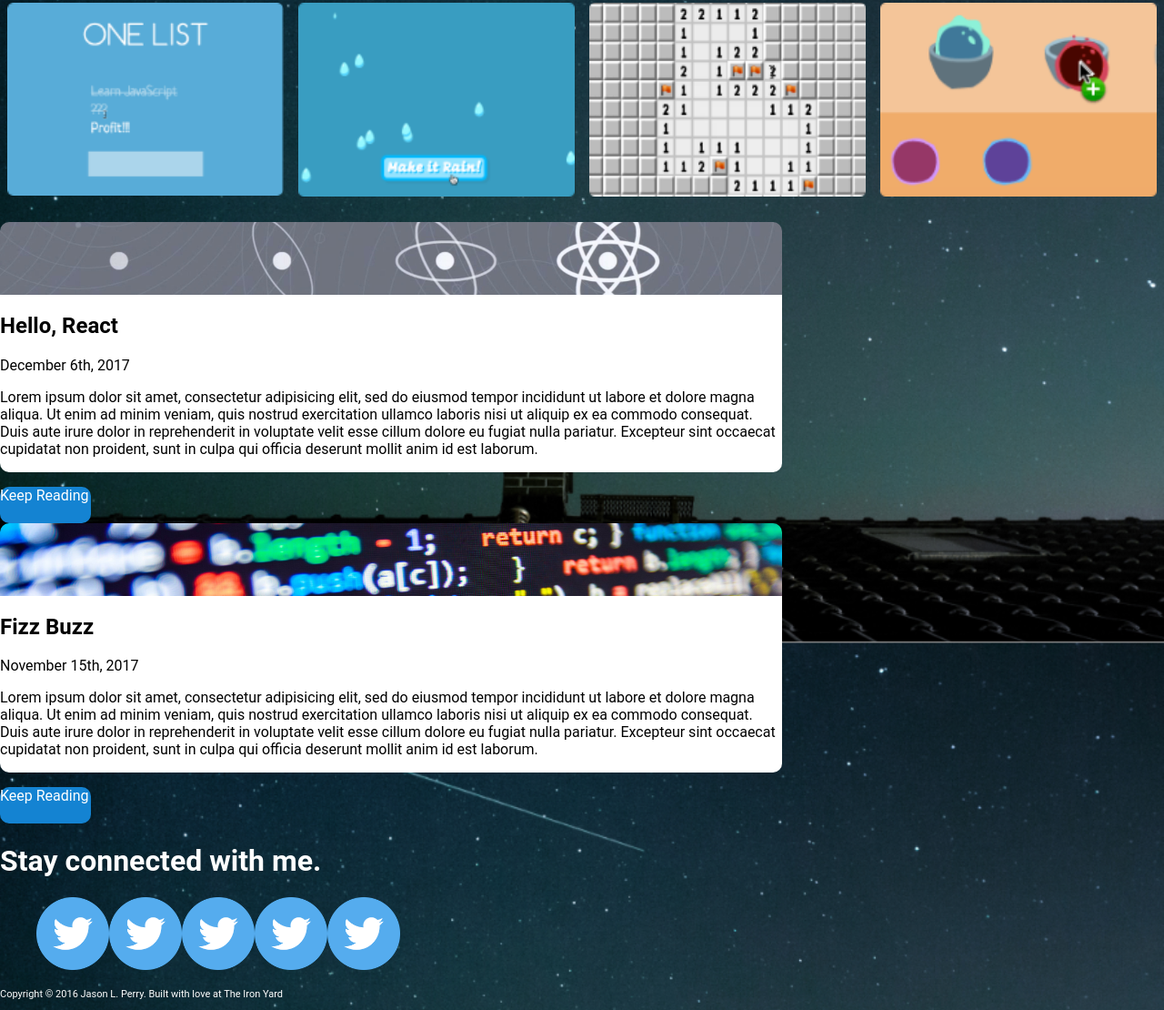
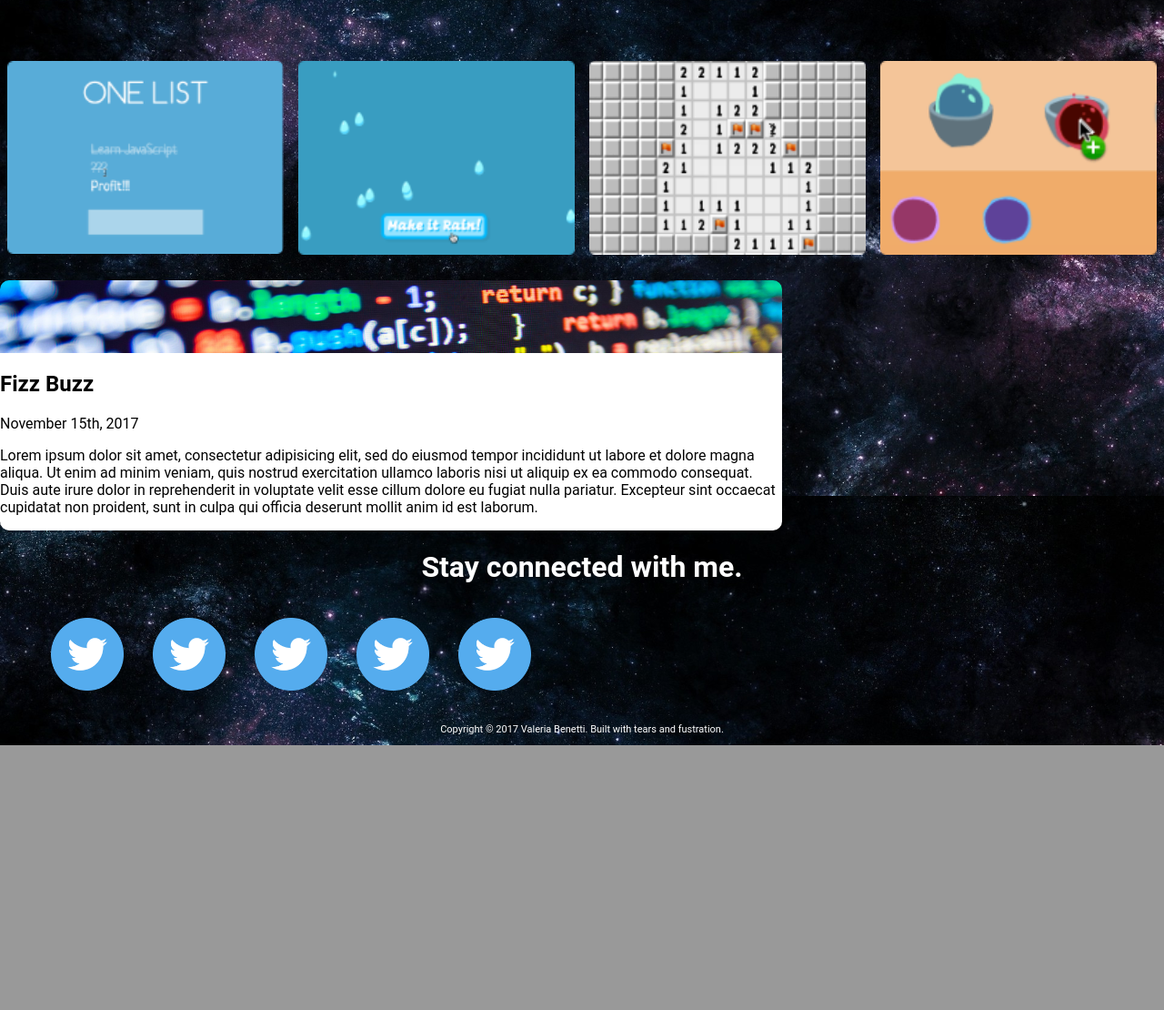
Before and after one commit to valeriabenetti/portfolio, a website: page public/index.html in a window 1280 px wide. Shown: the part 255-1365 px from the top of the page at 91% size. After the commit the page ends 1074 px from the top, so only its background shows below. Drawn offline with Linux system fonts and the light colour scheme.

Commit message:
Second try of Portfolio

```diff
--- a/public/index.html
+++ b/public/index.html
@@ -34,20 +34,6 @@
             </ul>
         </div>
 
-        <section class="hello">
-            <div class="react">
-                <img src="./images/react.png" alt="react">
-            </div>
-            <div class="words">
-                <h2>Hello, React</h2>
-                <p>December 6th, 2017</p>
-                <p>Lorem ipsum dolor sit amet, consectetur adipisicing elit, sed do eiusmod tempor incididunt ut labore et dolore magna aliqua. Ut enim ad minim veniam, quis nostrud exercitation ullamco laboris nisi ut aliquip ex ea commodo consequat. Duis
-                    aute irure dolor in reprehenderit in voluptate velit esse cillum dolore eu fugiat nulla pariatur. Excepteur sint occaecat cupidatat non proident, sunt in culpa qui officia deserunt mollit anim id est laborum.</p>
-            </div>
-            <div class="read">
-                <p>Keep Reading</p>
-            </div>
-        </section>
         <section class="fizz">
             <div class="buzz">
                 <img src="./images/code.png" alt="code">
@@ -59,9 +45,7 @@
                 <p>Lorem ipsum dolor sit amet, consectetur adipisicing elit, sed do eiusmod tempor incididunt ut labore et dolore magna aliqua. Ut enim ad minim veniam, quis nostrud exercitation ullamco laboris nisi ut aliquip ex ea commodo consequat. Duis
                     aute irure dolor in reprehenderit in voluptate velit esse cillum dolore eu fugiat nulla pariatur. Excepteur sint occaecat cupidatat non proident, sunt in culpa qui officia deserunt mollit anim id est laborum.</p>
             </div>
-            <div class="read">
-                <p>Keep Reading</p>
-            </div>
+
 
         </section>
 
@@ -94,7 +78,7 @@
             </div>
 
         </ul>
-        <p>Copyright © 2016 Jason L. Perry. Built with love at The Iron Yard</p>
+        <p>Copyright © 2017 Valeria Benetti. Built with tears and fustration.</p>
 
     </footer>
 </body>
--- a/public/screen.css
+++ b/public/screen.css
@@ -1,5 +1,5 @@
 body {
-  background-image: url("images/space.png");
+  background-image: url("images/nebula.jpg");
   background-position: center center;
   background-repeat: no-repeat;
   background-attachment: fixed;
@@ -26,7 +26,10 @@ header img {
 
 .popmname {
   overflow: hidden;
-  border-radius: 10px 10px 0px 0px;
+  border-radius: 10px 10px 10px 10px;
+  background-color: #fff;
+  overflow: hidden;
+  border: 0px transparent solid;
 }
 
 .list ul {
@@ -34,6 +37,7 @@ header img {
   justify-content: space-around;
   list-style: none;
   padding-left: 0;
+  margin-top: 5em;
 }
 
 .list ul li {
@@ -43,24 +47,6 @@ header img {
 
 .list ul li img {
   width: 100%;
-}
-
-.hello {
-  justify-content: center;
-}
-
-.react {
-  position: relative;
-  width: 860px;
-  height: 80px;
-  overflow: hidden;
-  border: 0px transparent solid;
-  border-radius: 10px 10px 0px 0px;
-}
-
-.react img {
-  position: absolute;
-  top: -255%;
 }
 
 .words {
@@ -90,13 +76,9 @@ header img {
   border-radius: 10px 10px 0px 0px;
 }
 
-footer {
-  align-items: center;
-  justify-content: center;
-}
-
 footer h1 {
   color: white;
+  text-align: center;
 }
 
 footer ul {
@@ -108,9 +90,12 @@ footer ul li img {
   height: 80px;
   width: 80px;
   padding: 0;
+  align-content: center;
+  margin: 1em;
 }
 
 footer p {
   color: white;
   font-size: 11px;
+  text-align: center;
 }
```
